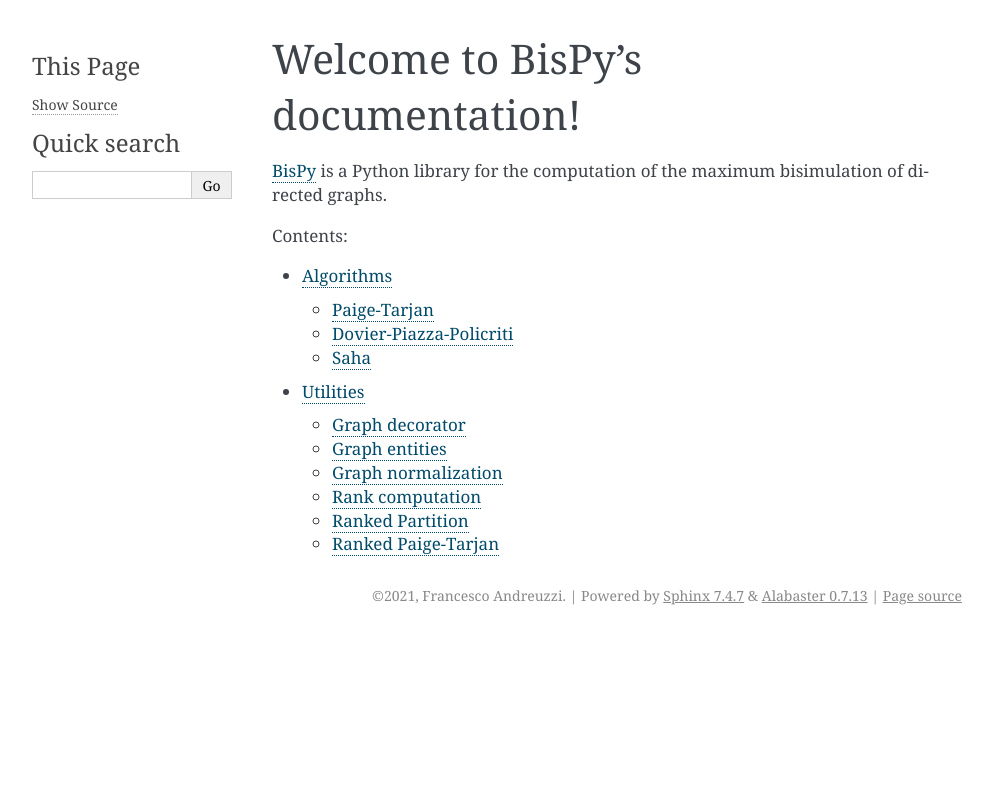
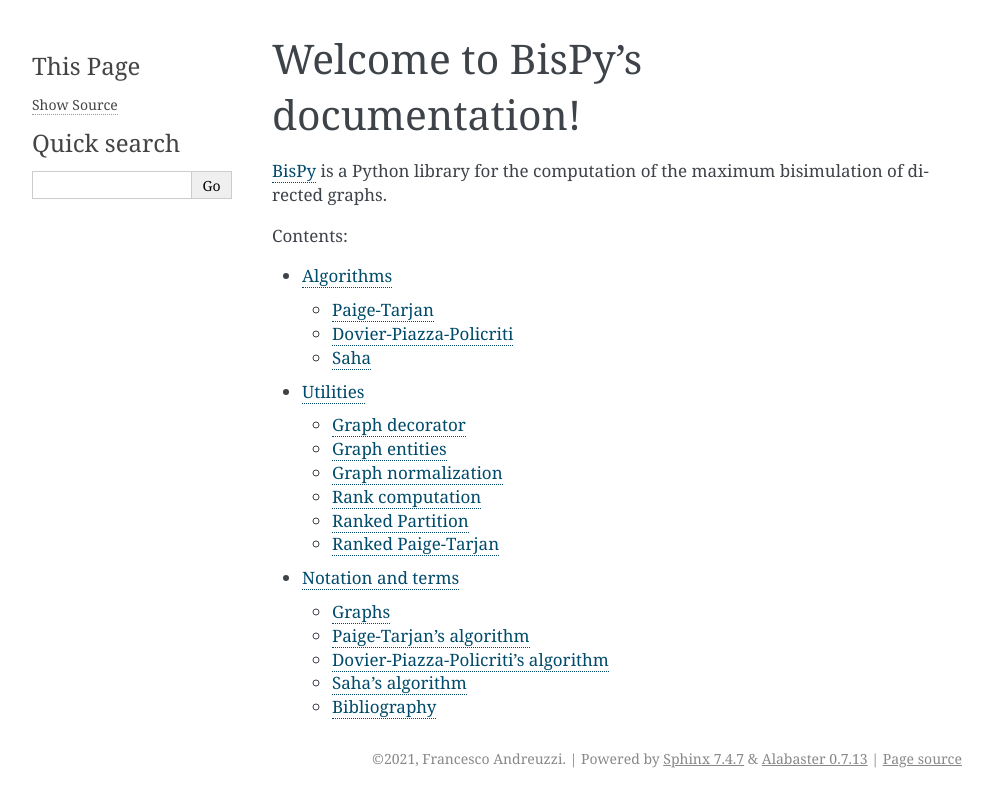
Before and after one commit to fandreuz/BisPy, a Sphinx documentation site: the page built from docs/source/index.rst, in a window 1280 px wide. Shown: the top 807 px of the page, without its empty margins (148-1141 px from the left). Built offline with Sphinx 7.4.7, drawn with Linux system fonts in a browser that asks for light colours; some of the changed lines change nothing that is shown.

Commit message:
notations and terms docs

```diff
--- a/docs/source/index.rst
+++ b/docs/source/index.rst
@@ -10,3 +10,4 @@
 .. toctree::
    algorithms/index.rst
    utilities/index.rst
+   notation.rst
--- /dev/null
+++ b/docs/source/notation.rst
@@ -0,0 +1,56 @@
+Notation and terms
+==================
+
+In this documentation we use some notation which may not be standard. This page
+serves as a reference.
+
+Note that we **always** refer to *directed* graphs, namely graphs such that the edge relation is not symmetric in general.
+
+Graphs
+------
+
+* The symbol ":math:`G`" represents a graph. A graph is the couple of a set of nodes :math:`V` and a binary relation :math:`E` which is usually called "set of edges";
+* We use interchangeably the terms *vertex* and *node* when we refer to the members of the set :math:`V`;
+* The symbol ":math:`\langle a,b \rangle`" means "an edge from the vertex :math:`a` to the vertex :math:`b`;
+* The symbol ":math:`E(\{x\})`", :math:`x \in V`, or the *image* of the vertex :math:`x`, represents the set :math:`\{y \in V \mid \langle x,y \rangle\}`;
+* The symbol ":math:`E^{-1}(\{x\})`", :math:`x \in V`, or the *counterimage* of the vertex :math:`x`, represents the set :math:`\{y \in V \mid \langle y,x \rangle\}`;
+* A node :math:`x` is *well-founded* if it is not possible to reach a cycle following the edges from :math:`x`;
+* The symbol ":math:`\texttt{WF}(G)`" is the *well-founded* part of the graph, namely the subset of :math:`V` which is made only of *well-founded* nodes;
+* A **DFS** (acronym for *Depth-First-Search*) is one of the possible ways to visit a graph;
+* A *strongly connected component* (SCC) is a subset of :math:`V` such that each node in the component is reachable from all the others;
+* The graph of *strongly connected components* of :math:`G`, whose symbol is :math:`G^{\textit{SCC}}`, is the graph whose vertexes are the SCCs of :math:`G`.
+
+For a reference on graphs check [1]_.
+
+Paige-Tarjan's algorithm
+------------------------
+
+* The symbol ":math:`Q`" usually refers to a partition of the set :math:`V` (nodes of a graph :math:`G`);
+* The symbol ":math:`X`" usually refers to a partition of the blocks of the partition ":math:`Q`" (namely ":math:`X`" contains blocks of blocks).
+
+Dovier-Piazza-Policriti's algorithm
+-----------------------------------
+
+The *rank* of a node is defined as follows:
+
+.. image:: _static/rank_definition.png
+
+where we used the following sets to simplify the defintion:
+
+.. image:: _static/N_rank_definition.png
+
+Saha's algorithm
+----------------
+
+A *causal splitter* for two blocks :math:`A,B` is a block :math:`C` such that:
+
+.. math::
+
+    (A \to C \land B \not\to C) \lor (A \not\to C \land B \to C)
+
+which means that such a block may prevent the two blocks to be merged if we
+want to obtain a **stable** partition.
+
+Bibliography
+------------
+.. [1] Cormen, Thomas H., et al. Introduction to algorithms. MIT press, 2009.
```
Also changed, not shown: docs/source/_static/N_rank_definition.png (added), docs/source/_static/rank_definition.png (added), docs/source/bisimulation.rst (added).
